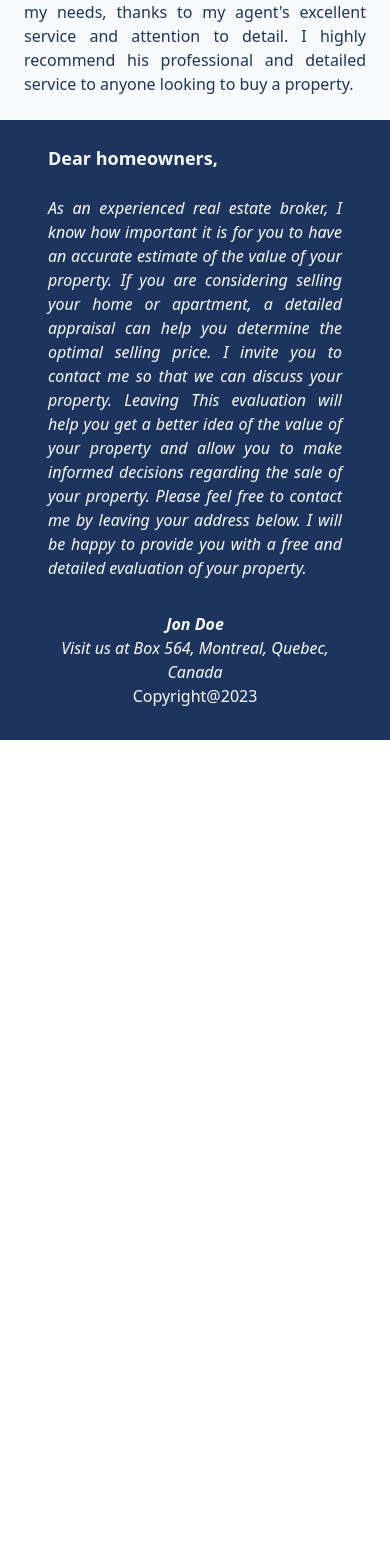
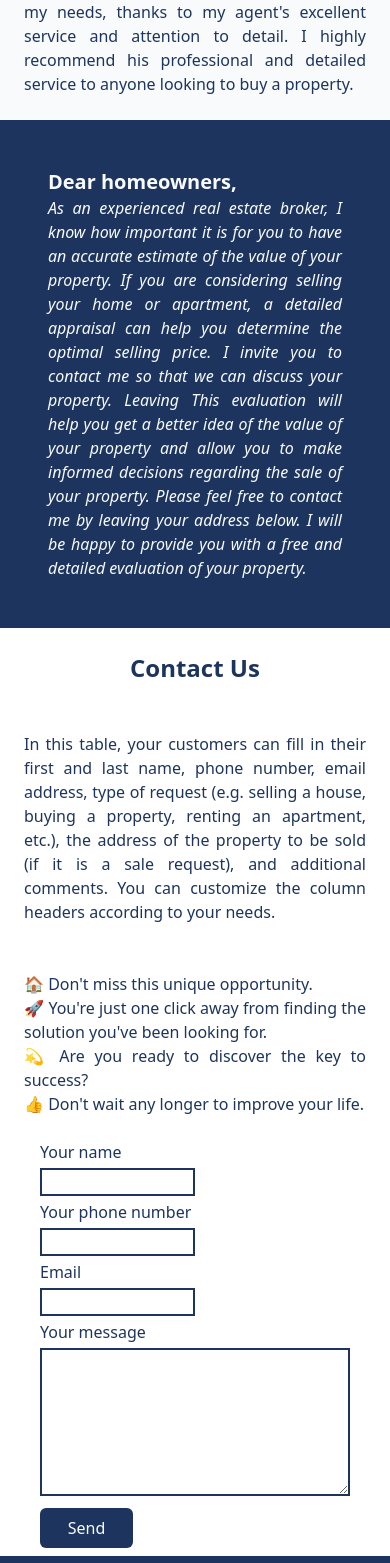
Before and after one commit to yxwangOCR/Site_Ding, a React (Vite) app: page / in a window 390 px wide. Shown: the part 2845-4408 px from the top of the page. Before the commit the page ends 3585 px from the top, so only its background shows below. Built offline with nearby package versions, Linux system fonts and the light colour scheme.

Commit message:
Add : form function

```diff
--- a/src/App.jsx
+++ b/src/App.jsx
@@ -5,6 +5,7 @@ import Header from "./components/Header";
 import Presentation from "./components/Presentation";
 import Testimony from "./components/Testimony";
 import Letter from "./components/Letter";
+import Form from "./components/Form";
 import Footer from "./components/Footer";
 import Data from "./Data.json"
 
@@ -58,6 +59,16 @@ function App() {
         temo={content.temo ? content.temo : "I am extremely pleased with the outstanding service provided by my real estate agent. His professionalism and attention to detail really impressed me throughout the entire process of buying my home. My agent took the time to carefully listen to my needs and preferences for a property, and worked diligently to provide me with options that fit my criteria. He was very patient and explained every step of the process in detail. He also provided excellent support in negotiations with the seller, ensuring that all contract clauses were properly negotiated and recorded. Throughout the process, my agent was very communicative, regularly keeping me informed of developments. He was also very responsive to my concerns and quickly answered all my questions. In the end, I purchased a home that perfectly met my needs, thanks to my agent's excellent service and attention to detail. I highly recommend his professional and detailed service to anyone looking to buy a property."} />
       <Letter letterTitle={content.letterTitle ? content.letterTitle : "Dear homeowners,"}
         letter={content.letter ? content.letter : "As an experienced real estate broker, I know how important it is for you to have an accurate estimate of the value of your property. If you are considering selling your home or apartment, a detailed appraisal can help you determine the optimal selling price. I invite you to contact me so that we can discuss your property. Leaving This evaluation will help you get a better idea of the value of your property and allow you to make informed decisions regarding the sale of your property. Please feel free to contact me by leaving your address below. I will be happy to provide you with a free and detailed evaluation of your property."} />
+      <Form
+        formTitle={content.formTitle ? content.formTitle : "Contact Us"}
+        formText={content.formText ? content.formText : "In this table, your customers can fill in their first and last name, phone number, email address, type of request (e.g. selling a house, buying a property, renting an apartment, etc.), the address of the property to be sold (if it is a sale request), and additional comments. You can customize the column headers according to your needs."}
+        formListOne={content.formListOne ? content.formListOne : "Don't miss this unique opportunity."}
+        formListTwo={content.formListTwo ? content.formListTwo : "You're just one click away from finding the solution you've been looking for."}
+        formListThree={content.formListThree ? content.formListThree : "Are you ready to discover the key to success?"}
+        formListFour={content.formListFour ? content.formListFour : "Don't wait any longer to improve your life."}
+        customerName={content.customerName ? content.customerName : "Your name"}
+        phone={content.phone ? content.phone : "Your phone number"}
+        message={content.message ? content.message : "Your message"} />
       <Footer />
     </div>
   );
--- a/src/Data.json
+++ b/src/Data.json
@@ -21,7 +21,16 @@
         "temo": "I am extremely pleased with the outstanding service provided by my real estate agent. His professionalism and attention to detail really impressed me throughout the entire process of buying my home. My agent took the time to carefully listen to my needs and preferences for a property, and worked diligently to provide me with options that fit my criteria. He was very patient and explained every step of the process in detail. He also provided excellent support in negotiations with the seller, ensuring that all contract clauses were properly negotiated and recorded. Throughout the process, my agent was very communicative, regularly keeping me informed of developments. He was also very responsive to my concerns and quickly answered all my questions. In the end, I purchased a home that perfectly met my needs, thanks to my agent's excellent service and attention to detail. I highly recommend his professional and detailed service to anyone looking to buy a property.",
         "temoTitle": "Review",
         "letterTitle": "Dear homeowners,",
-        "letter": "As an experienced real estate broker, I know how important it is for you to have an accurate estimate of the value of your property. If you are considering selling your home or apartment, a detailed appraisal can help you determine the optimal selling price. I invite you to contact me so that we can discuss your property. Leaving This evaluation will help you get a better idea of the value of your property and allow you to make informed decisions regarding the sale of your property. Please feel free to contact me by leaving your address below. I will be happy to provide you with a free and detailed evaluation of your property."
+        "letter": "As an experienced real estate broker, I know how important it is for you to have an accurate estimate of the value of your property. If you are considering selling your home or apartment, a detailed appraisal can help you determine the optimal selling price. I invite you to contact me so that we can discuss your property. Leaving This evaluation will help you get a better idea of the value of your property and allow you to make informed decisions regarding the sale of your property. Please feel free to contact me by leaving your address below. I will be happy to provide you with a free and detailed evaluation of your property.",
+        "formTitle": "Contact Us",
+        "formText": "In this table, your customers can fill in their first and last name, phone number, email address, type of request (e.g. selling a house, buying a property, renting an apartment, etc.), the address of the property to be sold (if it is a sale request), and additional comments. You can customize the column headers according to your needs.",
+        "formListOne": "Don't miss this unique opportunity.",
+        "formListTwo": "You're just one click away from finding the solution you've been looking for.",
+        "formListThree": "Are you ready to discover the key to success? ",
+        "formListFour": "Don't wait any longer to improve your life.",
+        "customerName": "Your name",
+        "phone": "Your phone number",
+        "message": "Your message"
     },
     "fr": {
         "menuOne": "Accueil",
@@ -45,7 +54,16 @@
         "temo": "Je voulais partager mon expérience extrêmement positive avec mon courtier immobilier, qui a vendu mon immeuble rapidement et à un excellent prix. Mon courtier a été incroyablement professionnel et compétent tout au long du processus de vente, et a fourni un niveau de service exceptionnel. Dès notre première rencontre, j'ai été impressionné par la connaissance approfondie de mon courtier en matière de marché immobilier et de stratégies de vente efficaces. Il a travaillé avec diligence pour comprendre mes besoins et attentes, et a développé un plan de marketing personnalisé pour ma propriété. Grâce à son expertise et à son travail acharné, mon courtier a pu vendre mon immeuble en un temps record, et à un prix bien supérieur à mes attentes. Il a fait preuve d'un professionnalisme exemplaire tout au long du processus de vente, en gardant constamment une communication ouverte et transparente avec moi. Je suis extrêmement reconnaissant pour les compétences et les efforts de mon courtier immobilier, et je le recommande vivement à tous ceux qui cherchent un courtier de confiance pour vendre ou acheter une propriété. Merci beaucoup pour votre excellent travail !",
         "temoTitle": "Témoignage",
         "letterTitle": "Chers propriétaires,",
-        "letter": "En tant que courtier immobilier expérimenté, je sais combien il est important pour vous d'avoir une estimation précise de la valeur de votre propriété. Si vous envisagez de vendre votre maison ou votre appartement, une évaluation détaillée peut vous aider à déterminer le prix de vente optimal. Je vous invite donc à me contacter pour que nous puissions discuter de votre propriété. En laissant votre adresse, je peux fournir une évaluation détaillée et personnalisée de votre propriété, qui prendra en compte les spécificités de votre quartier, les tendances du marché et l'état actuel de votre propriété. Cette évaluation vous aidera à avoir une meilleure idée de la valeur de votre propriété et vous permettra de prendre des décisions éclairées concernant la vente de votre bien immobilier. N'hésitez pas à me contacter en laissant votre adresse ci-dessous. Je serai ravi de vous fournir une évaluation gratuite et détaillée de votre propriété."
+        "letter": "En tant que courtier immobilier expérimenté, je sais combien il est important pour vous d'avoir une estimation précise de la valeur de votre propriété. Si vous envisagez de vendre votre maison ou votre appartement, une évaluation détaillée peut vous aider à déterminer le prix de vente optimal. Je vous invite donc à me contacter pour que nous puissions discuter de votre propriété. En laissant votre adresse, je peux fournir une évaluation détaillée et personnalisée de votre propriété, qui prendra en compte les spécificités de votre quartier, les tendances du marché et l'état actuel de votre propriété. Cette évaluation vous aidera à avoir une meilleure idée de la valeur de votre propriété et vous permettra de prendre des décisions éclairées concernant la vente de votre bien immobilier. N'hésitez pas à me contacter en laissant votre adresse ci-dessous. Je serai ravi de vous fournir une évaluation gratuite et détaillée de votre propriété.",
+        "formTitle": "Contactez nous",
+        "formText": "Dans ce tableau, vos clients peuvent remplir leur nom, prénom, numéro de téléphone, adresse e-mail, le type de demande (par exemple, vente d'une maison, achat d'une propriété, location d'un appartement, etc.), l'adresse de la propriété à vendre (s'il s'agit d'une demande de vente), et les commentaires supplémentaires. Vous pouvez personnaliser les en-têtes de colonnes en fonction de vos besoins.",
+        "formListOne": "Ne manquez pas cette opportunité unique.",
+        "formListTwo": "Vous êtes à un clic de trouver la solution que vous cherchez depuis longtemps.",
+        "formListThree": "Êtes-vous prêt à découvrir la clé de la réussite ?",
+        "formListFour": "N'attendez plus pour améliorer votre vie.",
+        "customerName": "Votre nom",
+        "phone": "Votre numéro de téléphone",
+        "message": "Votre message"
     },
     "ch": {
         "menuOne": "首页",
@@ -69,6 +87,15 @@
         "temo": "非常高兴与我的房地产经纪人合作，他的专业精神让我印象深刻。从开始到结束，他展现出的专业知识和专注精神给我留下了深刻的印象，并且我对最终的结果非常满意。他对当地房地产市场的深刻了解，加上他个性化的方法和注重细节的处理方式，对成功出售我的房产起了至关重要的作用。他时刻保持着沟通的畅通，确保我了解到每一个环节的进展。最让我印象深刻的是他对提供卓越服务的承诺。他不遗余力地确保交易的每个方面都得到顺利和高效的处理，并且特别注重确保我对结果完全满意。我强烈推荐我的经纪人给任何想要买房或卖房的人。他的专业精神和对客户的奉献精神是无与伦比的，我很感激有机会与他合作。非常感谢你的出色工作!",
         "temoTitle": "客户评价",
         "letterTitle": "亲爱的房主们,",
-        "letter": "作为一名经验丰富的房地产经纪人，我知道对您的房产价值进行准确的评估对您来说是多么重要。如果你正在考虑出售你的房子或公寓，一个详细的估价可以帮助你确定最佳的销售价格。我邀请您与我联系，以便我们可以讨论您的房产。只要留下您的地址，我就可以对您的房产进行详细的个性化评估，这将考虑到您所在社区的具体情况，市场趋势和您的房产的当前状况。这种评估将帮助您更好地了解您的房产价值，并让您在出售房产方面做出明智的决定。请在下面留下您的地址，随时与我联系。我很乐意为您提供一份免费的详细房产估价。"
+        "letter": "作为一名经验丰富的房地产经纪人，我知道对您的房产价值进行准确的评估对您来说是多么重要。如果你正在考虑出售你的房子或公寓，一个详细的估价可以帮助你确定最佳的销售价格。我邀请您与我联系，以便我们可以讨论您的房产。只要留下您的地址，我就可以对您的房产进行详细的个性化评估，这将考虑到您所在社区的具体情况，市场趋势和您的房产的当前状况。这种评估将帮助您更好地了解您的房产价值，并让您在出售房产方面做出明智的决定。请在下面留下您的地址，随时与我联系。我很乐意为您提供一份免费的详细房产估价。",
+        "formTitle": "联系我们",
+        "formText": "在这个表中，你的客户可以填写他们的名字和姓氏、电话号码、电子邮件地址、请求的类型（如卖房、买房、租房等）、要出售的房产的地址（如果是出售请求），以及额外的评论。你可以根据你的需要定制列的标题。",
+        "formListOne": "不要错过这个独特的机会。",
+        "formListTwo": "你只需点击一下就能找到你一直在寻找的解决方案。",
+        "formListThree": "你准备好发现成功的关键了吗？",
+        "formListFour": "不要再等待，现在就开始改善你的生活",
+        "customerName": "名字",
+        "phone": "电话",
+        "message": "给我们留言"
     }
 }
--- a/src/components/Form.jsx
+++ b/src/components/Form.jsx
@@ -1,17 +1,26 @@
 import React from "react";
 
-const Form = () => {
+const Form = ({ formTitle, formText, formListOne, formListTwo, formListThree, formListFour, customerName, phone, message }) => {
   return (
-    <section className="bg-blue" id="form">
-      <h2 className="text-center font-bold py-6">Review</h2>
-      <form className="flex flex-col w-full justify-center px-10 gap-1 bg-gray">
-        <label htmlFor="">Contact name</label>
-        <input type="text" className="w-[50%]" />
+    <section className="flex flex-col w-full justify-center items-center text-marine" id="form">
+      <h2 className="text-center font-bold py-6 text-2xl">{formTitle}</h2>
+      <p className="w-full p-6 text-md text-justify md:w-[50%]">{formText}</p>
+      <ul className="w-full p-6 text-md text-justify md:w-[50%]">
+        <li>🏠 {formListOne}</li>
+        <li>🚀 {formListTwo}</li>
+        <li>💫 {formListThree}</li>
+        <li>👍 {formListFour}</li>
+      </ul>
+      <form className="flex flex-col w-full justify-center px-10 gap-1 md:w-[50%]">
+        <label htmlFor="">{customerName}</label>
+        <input type="text" className="w-[50%] border-2 border-marine" />
+        <label htmlFor="">{phone}</label>
+        <input type="text" className="w-[50%] border-2 border-marine" />
         <label htmlFor="">Email</label>
-        <input type="text" className="w-[50%]" />
-        <label htmlFor="">Message</label>
-        <textarea name="" id="" cols="30" rows="10"></textarea>
-        <button className="bg-red w-[30%] my-2">Send</button>
+        <input type="text" className="w-[50%] border-2 border-marine" />
+        <label htmlFor="">{message}</label>
+        <textarea name="" id="" cols="30" rows="6" className="border-2 border-marine"></textarea>
+        <button className="bg-marine text-white w-[30%] my-2 p-2 rounded-md">Send</button>
       </form>
     </section>
   );
--- a/src/components/Letter.jsx
+++ b/src/components/Letter.jsx
@@ -1,13 +1,14 @@
 const Letter = ({ letterTitle, letter }) => {
     return (
-        <section className="bg-marine flex flex-col justify-center px-12">
-            <h5 className="text-justify font-bold py-6 text-white text-lg">
-                {letterTitle}
-            </h5>
-            <article className="flex flex-col justify-center text-justify text-white">
-                <p><em>{letter}</em></p>
-            </article>
-
+        <section className="bg-marine flex justify-center p-12 w-full">
+            <div className="w-full text-md text-justify md:w-[50%]">
+                <h5 className="flex font-bold text-white text-xl">
+                    {letterTitle}
+                </h5>
+                <article className="text-white text-justify">
+                    <p><em>{letter}</em></p>
+                </article>
+            </div>
         </section>
     )
 }
```
